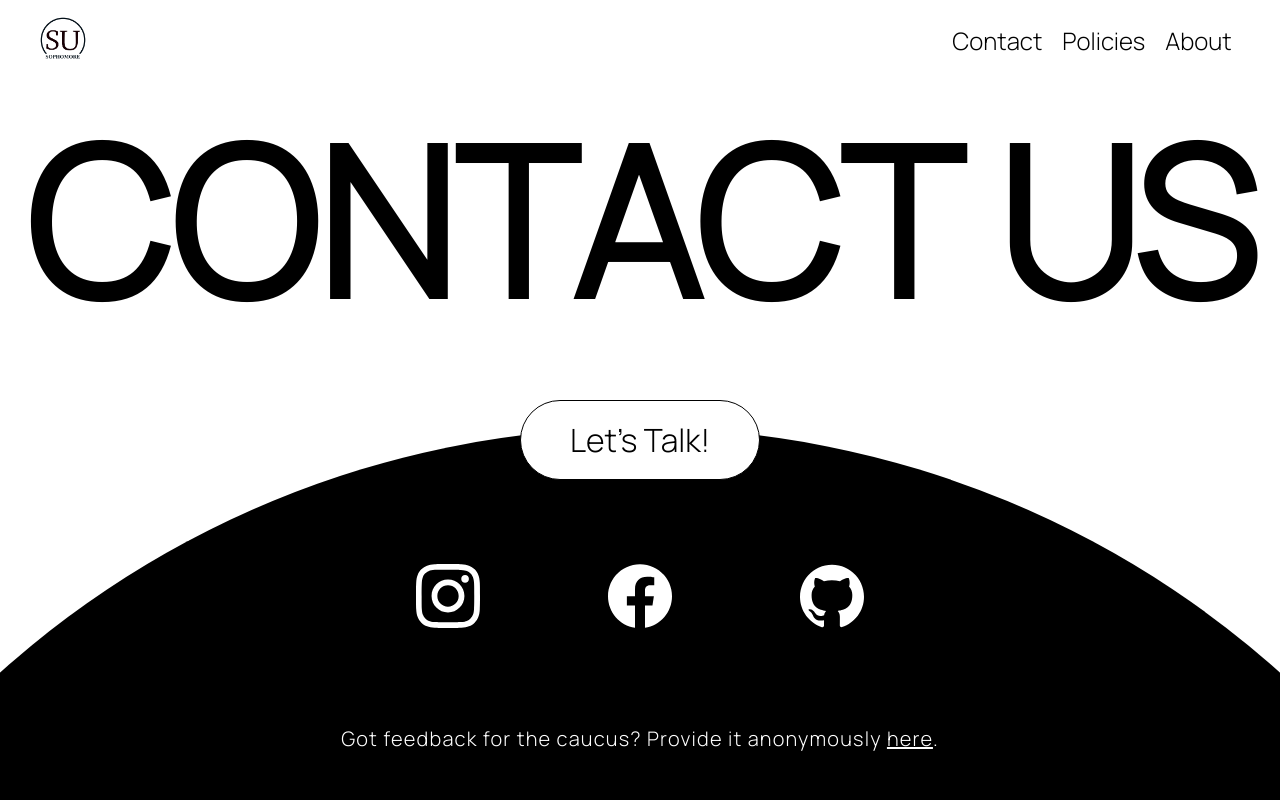
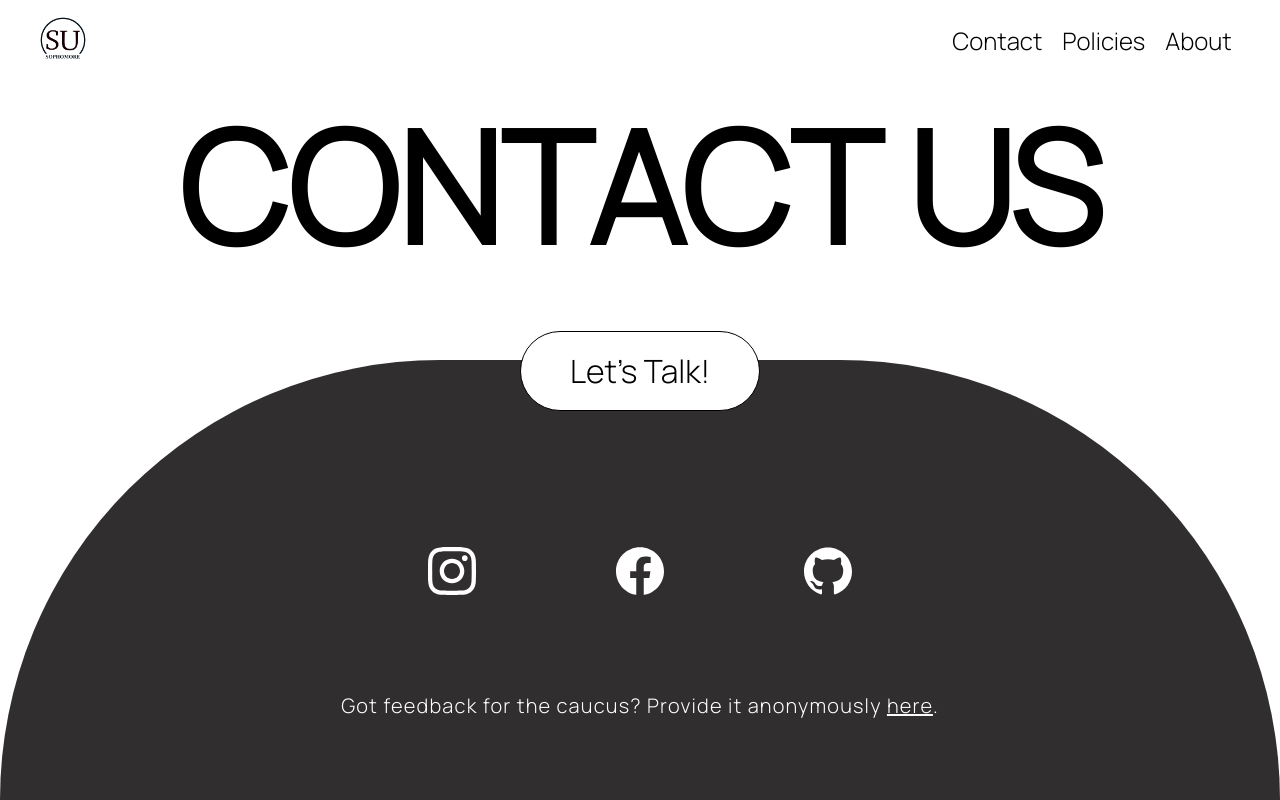
Before and after one commit to leomet07/sophomore.stuysu.org, a Next.js app: page /contact in a window 1280 px wide. Built offline with nearby package versions, Linux system fonts and the light colour scheme.

Commit message:
Lint + fix background circle

```diff
--- a/pages/contact.tsx
+++ b/pages/contact.tsx
@@ -4,48 +4,77 @@ import styles from "../styles/Contact.module.css";
 import { IconContext } from "react-icons";
 import { SiInstagram, SiFacebook, SiGithub } from "react-icons/si";
 
-
 const Contact: NextPage = () => {
 	return (
 		<>
 			<Head>
-                <title>Sophomore Caucus - Contact</title>
+				<title>Contact the Sophomore Caucus</title>
 				<meta
 					name="description"
-                    content="The Sophomore Caucus website - Contact Page"
+					content="Contact the Sophomore Caucus"
 				/>
 			</Head>
 			<main className={styles.main}>
-                <h1 className={styles.title}>
-                    CONTACT US
-                </h1>
+				<h1 className={styles.title}>CONTACT US</h1>
 
 				<div className={styles.prompt}>
-                    <p>Let’s Talk!</p>
+					<div id={styles.lets_talk}>
+						<p>Let&#39;s Talk!</p>
+					</div>
 					<div className={styles.limiter}>
-                        <div className={styles.circle}/>
+						<div className={styles.circle} />
 						<div className={styles.buttons}>
-                            <IconContext.Provider value={{color: 'white', className: styles.button}}>
-                                <a href={'https://www.instagram.com/sophomorecaucus/'} target={'_blank'} rel="noreferrer">
+							<IconContext.Provider
+								value={{
+									color: "white",
+									className: styles.button,
+								}}
+							>
+								<a
+									href={
+										"https://www.instagram.com/sophomorecaucus/"
+									}
+									target={"_blank"}
+									rel="noreferrer"
+								>
 									<SiInstagram />
 								</a>
-                                <a href={'https://www.facebook.com/StuySophCaucus'} target={'_blank'} rel="noreferrer">
+								<a
+									href={
+										"https://www.facebook.com/StuySophCaucus"
+									}
+									target={"_blank"}
+									rel="noreferrer"
+								>
 									<SiFacebook />
 								</a>
-                                <a href={'https://github.com/leomet07/sophomore.stuysu.org'} target={'_blank'} rel="noreferrer">
+								<a
+									href={
+										"https://github.com/leomet07/sophomore.stuysu.org"
+									}
+									target={"_blank"}
+									rel="noreferrer"
+								>
 									<SiGithub />
 								</a>
 							</IconContext.Provider>
 						</div>
 						<p id={styles.feedback}>
-                            Got feedback for the caucus? Provide it anonymously <a href={'https://forms.gle/uMz4TydXi1h1biHf8'} target={'_blank'} rel="noreferrer">here</a>.
+							Got feedback for the caucus? Provide it anonymously{" "}
+							<a
+								href={"https://forms.gle/uMz4TydXi1h1biHf8"}
+								target={"_blank"}
+								rel="noreferrer"
+							>
+								here
+							</a>
+							.
 						</p>
 					</div>
 				</div>
-
 			</main>
 		</>
-    )
-}
+	);
+};
 
 export default Contact;
--- a/styles/Contact.module.css
+++ b/styles/Contact.module.css
@@ -1,22 +1,23 @@
 .main {
-    height: max(calc(100vh - 65px));
+	height: min-content;
 	width: 100vw;
 	overflow-x: hidden;
+	/* overflow-y: hidden; */
 }
 
 .title {
 	/* CONTACT US */
 
-    position: static;
-    width: 125%;
-    margin-left: -12.5%;
+	/* position: static; */
+	/* width: 125%; */
+	/* margin-left: -12.5%; */
 
 	padding-top: 2vh;
 	padding-bottom: 5vh;
 
 	font-family: "Manrope", "Arial", sans-serif;
 	font-weight: bolder;
-    font-size: 16vw;
+	font-size: 12vw;
 	text-align: center;
 
 	/* Prim [day] */
@@ -24,10 +25,14 @@
 }
 
 .prompt {
+}
+
+#lets_talk {
 	display: flex;
 	box-sizing: border-box;
 	flex-direction: column;
 	align-items: center;
+	justify-content: center;
 
 	width: 15rem;
 	height: 5rem;
@@ -37,44 +42,48 @@
 	margin: auto;
 
 	/* Base [day] */
-    background: #FFFFFF;
+	background: #ffffff;
 
 	/* Prim [day] */
 	border: 1px solid #000000;
 	border-radius: 52px;
 }
-.prompt p {
-    margin: auto;
+#lets_talk p {
+	/* margin: auto; */
+	/* padding: auto; */
 	font-family: "Manrope", "Arial", sans-serif;
 	font-style: normal;
 	font-size: 2rem;
-    text-align: center;;
+	text-align: center;
 	/* Prim [day] */
 	color: #000000;
 }
 
 .limiter {
-    position: absolute;
-    height: calc(100vh - 15rem);
+	/* position: absolute; */
+	/* height: calc(100vh - 15rem); */
 	width: 100vw;
 
-    top: 35%;
+	/* bottom: 30%; */
 	overflow-y: clip;
+	overflow-x: hidden;
 }
 
 .circle {
 	z-index: -1;
-    height: max(75vw, 100vh);
-    width: 150vw;
+	height: 55vh;
+	width: 100vw;
 
-    position: absolute;
-    right: -25vw;
+	position: fixed;
+	bottom: 0;
+	/* right: -2vw; */
 
-    border-top-left-radius: 100vw;
-    border-top-right-radius: 100vw;
-
+	border-top-left-radius: 120vw;
+	border-top-right-radius: 120vw;
+	/* top: 45%; */
 	/* Prim [day] */
-    background: #000000;
+	background: #302e2e;
+	overflow-x: hidden;
 }
 
 .buttons {
@@ -88,14 +97,15 @@
 	padding-bottom: 7.5vh;
 }
 .button {
-    width: 4rem;
-    height: 4rem;
+	width: 3rem;
+	height: 3rem;
 	margin: 2rem;
 }
 
 #feedback {
+	text-align: center;
 	position: relative;
-    width: 65vw;
+	/* width: 65vw; */
 	padding-bottom: 5vh;
 
 	font-family: "Manrope", "Arial", sans-serif;
@@ -105,9 +115,21 @@
 	letter-spacing: 0.06em;
 
 	/* Base [day] */
-    color: #FFFFFF;
+	color: #ffffff;
 }
 
 #feedback a {
 	text-decoration: underline;
 }
+@media (max-width: 700px) {
+	.buttons {
+		margin-top: 3rem;
+		width: 90vw;
+	}
+	.button {
+		margin: 1rem;
+	}
+	.title {
+		padding-top: 15vh;
+	}
+}
```
Also changed, not shown: 1 other file (tests, documents, lock files or other folders). Lines whose indentation alone changed are shown as unchanged.
